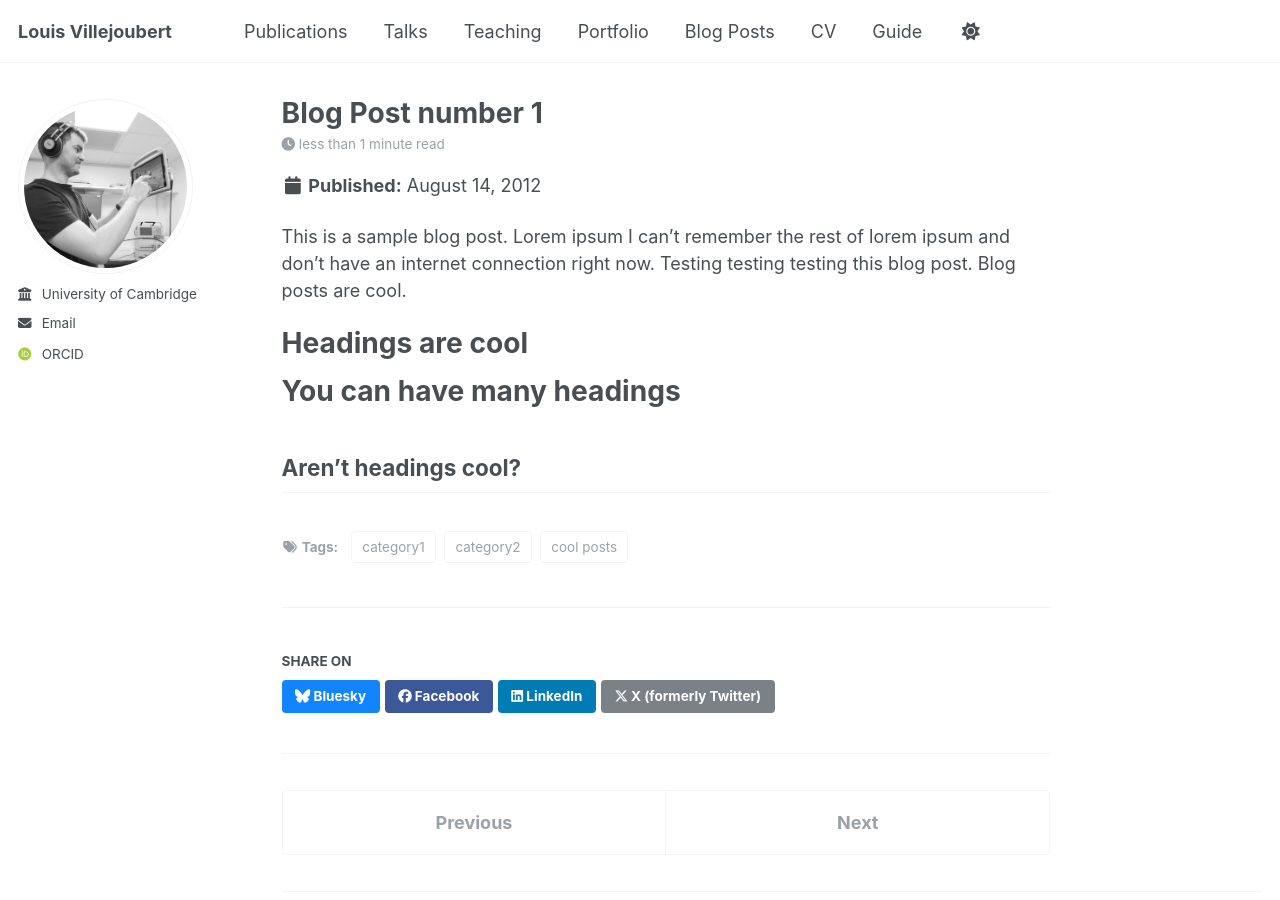
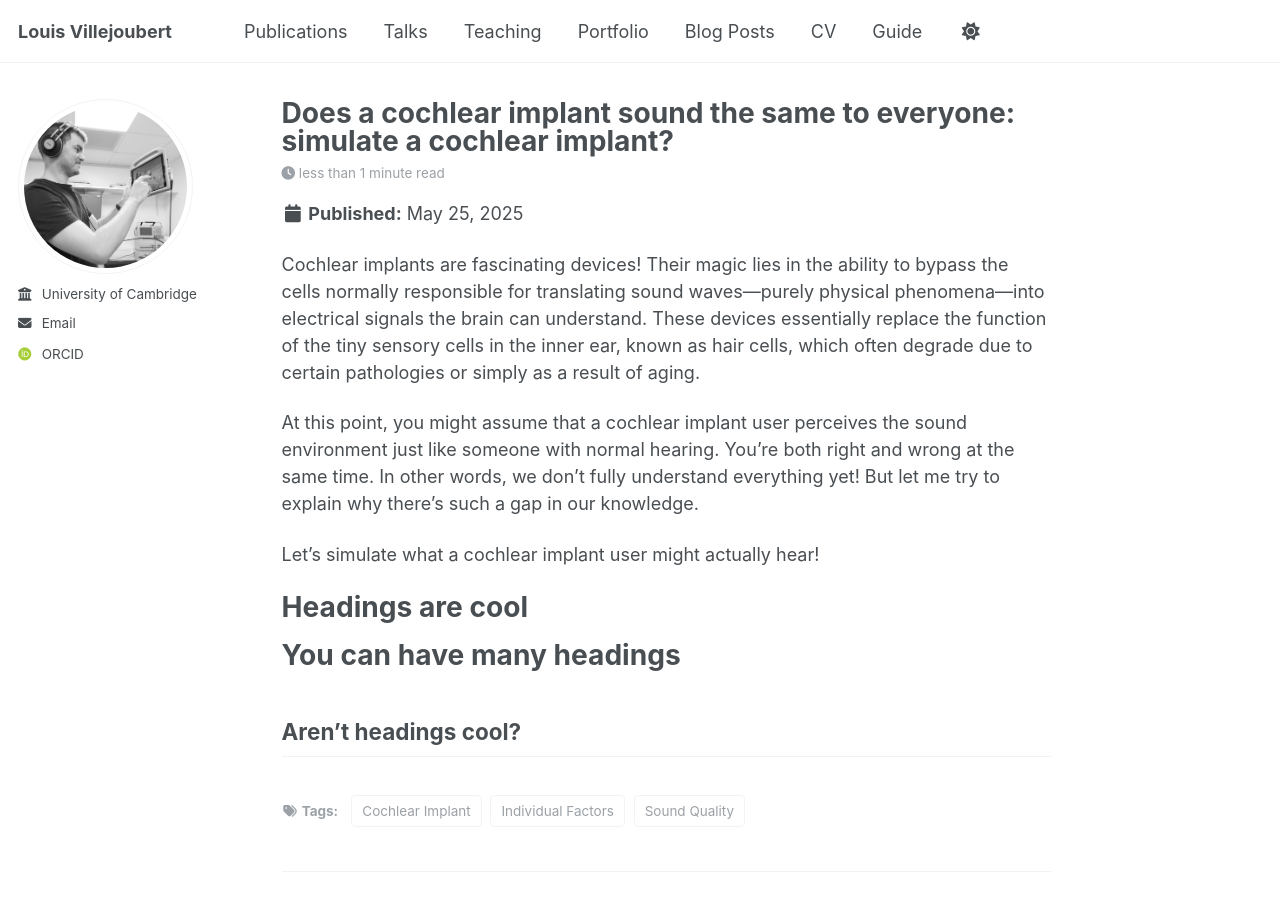
Before and after one commit to VillejoubertLouis/villejoubertlouis.github.io, a Jekyll site: the page built from _posts/2012-08-14-blog-post-1.md, in a window 1280 px wide and 900 px high. Built offline with Jekyll 4.4.1, drawn with Linux system fonts in a browser that asks for light colours; some web fonts are replaced.

Commit message:
Update 2012-08-14-blog-post-1.md

```diff
--- a/_posts/2012-08-14-blog-post-1.md
+++ b/_posts/2012-08-14-blog-post-1.md
@@ -1,14 +1,18 @@
 ---
-title: 'Blog Post number 1'
-date: 2012-08-14
+title: 'Does a cochlear implant sound the same to everyone: simulate a cochlear implant?'
+date: 2025-05-25
 permalink: /posts/2012/08/blog-post-1/
 tags:
-  - cool posts
-  - category1
-  - category2
+  - Cochlear Implant
+  - Sound Quality
+  - Individual Factors
 ---
 
-This is a sample blog post. Lorem ipsum I can't remember the rest of lorem ipsum and don't have an internet connection right now. Testing testing testing this blog post. Blog posts are cool.
+Cochlear implants are fascinating devices! Their magic lies in the ability to bypass the cells normally responsible for translating sound waves—purely physical phenomena—into electrical signals the brain can understand. These devices essentially replace the function of the tiny sensory cells in the inner ear, known as hair cells, which often degrade due to certain pathologies or simply as a result of aging.
+
+At this point, you might assume that a cochlear implant user perceives the sound environment just like someone with normal hearing. You’re both right and wrong at the same time. In other words, we don’t fully understand everything yet! But let me try to explain why there’s such a gap in our knowledge.
+
+Let’s simulate what a cochlear implant user might actually hear!
 
 Headings are cool
 ======
```
